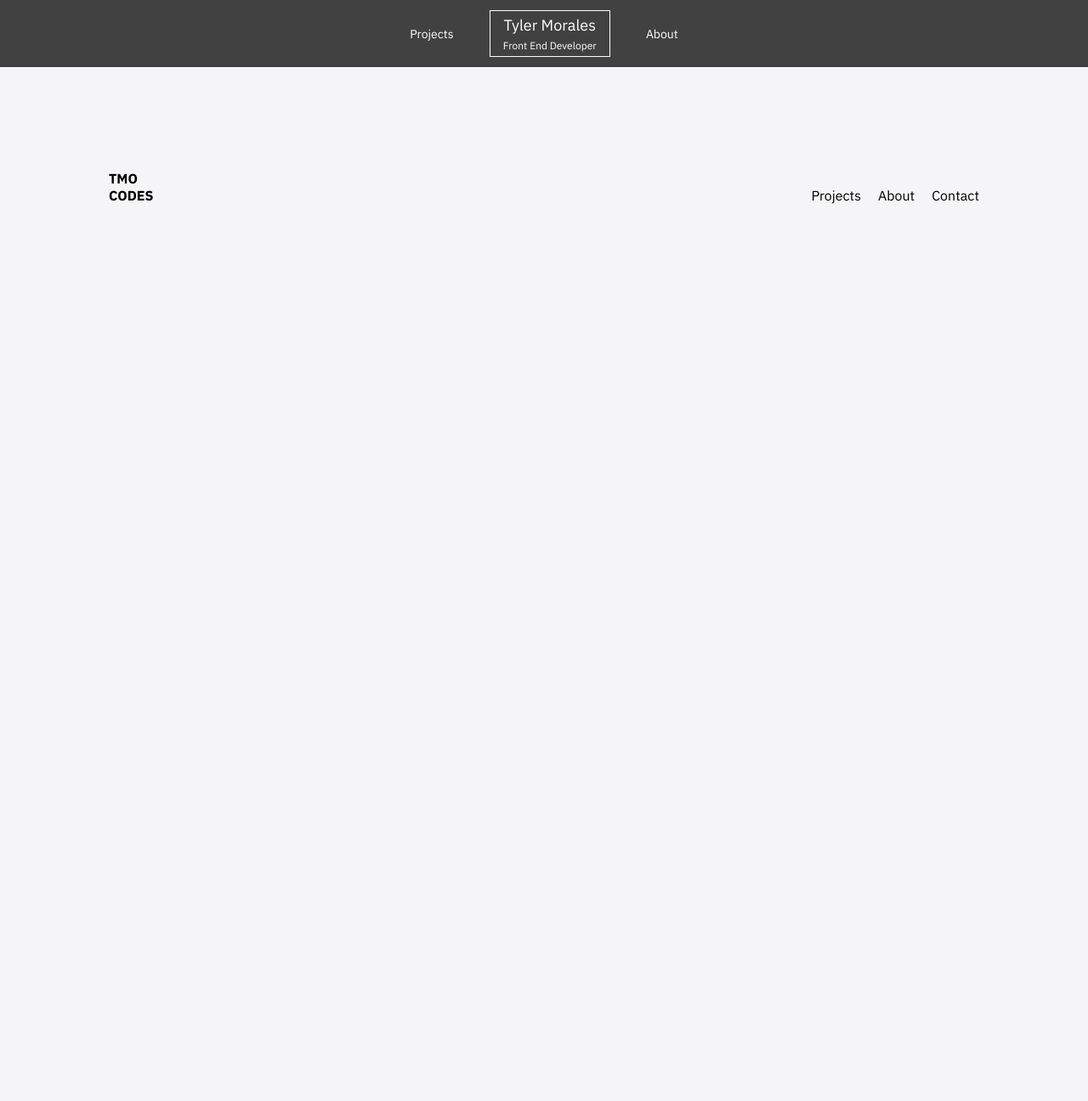
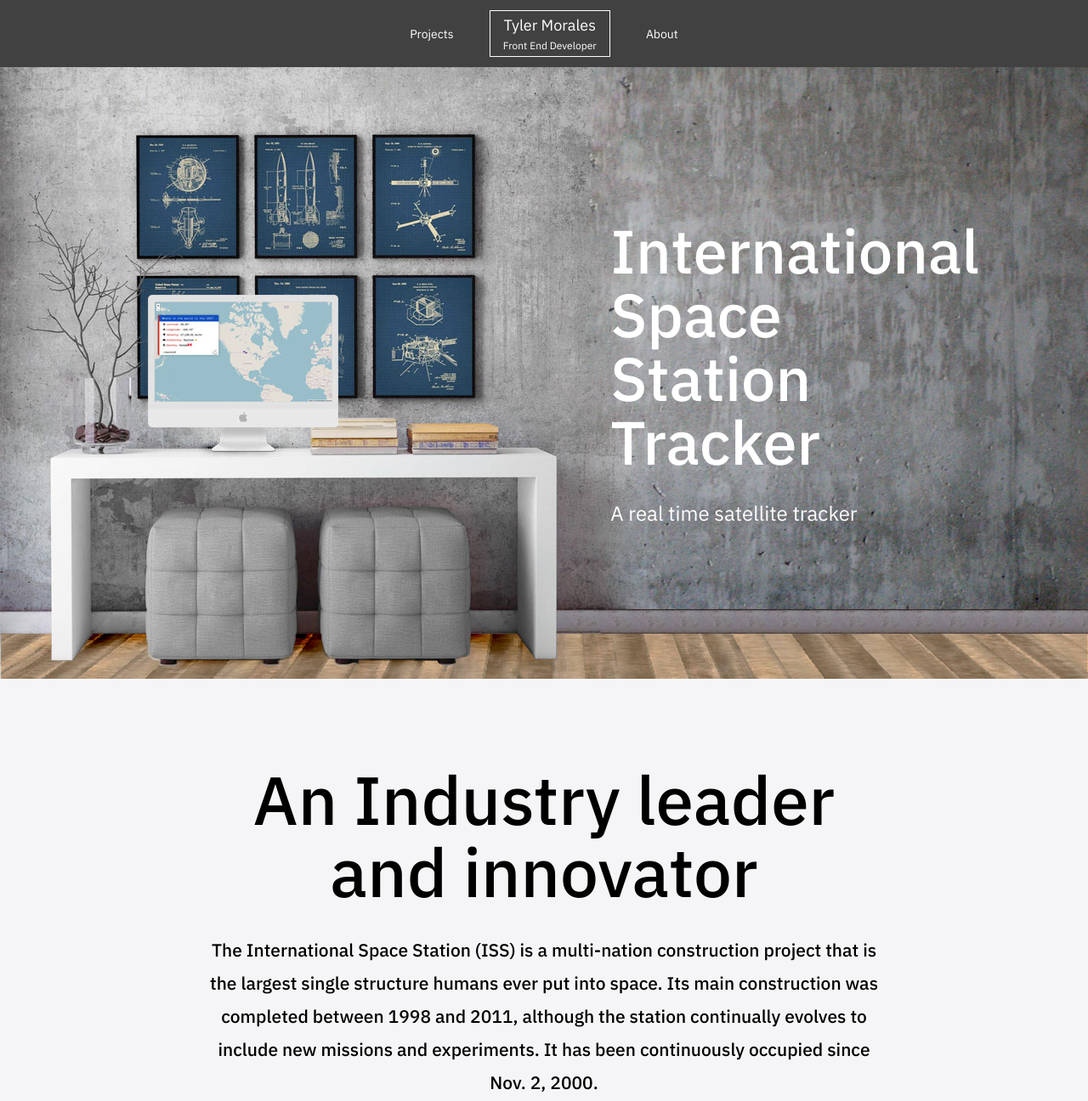
Before and after one commit to tyler-morales/portfolio-vue, a Vue app: page /iss_tracker in a window 1280 px wide. Shown: the top 1296 px of the page at 85% size. Before the commit the page ends 800 px from the top, so only its background shows below. Built offline with nearby package versions, Linux system fonts and the light colour scheme.

Commit message:
✨ Add project intro, snipets and situation

```diff
--- a/src/styles/2-base/typography.scss
+++ b/src/styles/2-base/typography.scss
@@ -37,7 +37,6 @@ h2 {
 
   @include breakpoint(sm) {
     font-size: 36px;
-    // line-height: 35px;
   }
 }
 
@@ -59,7 +58,7 @@ h3 {
 
 h4 {
   font-size: 24px;
-  line-height: 28px;
+  line-height: 32px;
   font-weight: 400;
 
   @include breakpoint(sm) {
--- a/src/views/ISSTracker.vue
+++ b/src/views/ISSTracker.vue
@@ -1,5 +1,70 @@
 <template>
-  <div class="project"></div>
+  <div class="project">
+    <!-- HERO -->
+    <div class="hero">
+      <div class="container">
+        <div class="text">
+          <h1 class="multiline-strikethrough">
+            International Space Station Tracker
+          </h1>
+          <h4>A real time satellite tracker</h4>
+        </div>
+      </div>
+    </div>
+
+    <!-- MAIN CONTENT -->
+    <main>
+      <section class="intro">
+        <h2 class="intro--title">An Industry leader and innovator</h2>
+        <p>
+          The International Space Station (ISS) is a multi-nation construction
+          project that is the largest single structure humans ever put into
+          space. Its main construction was completed between 1998 and 2011,
+          although the station continually evolves to include new missions and
+          experiments. It has been continuously occupied since Nov. 2, 2000.
+        </p>
+      </section>
+
+      <!-- SNIPPETS -->
+      <section id="quickfacts" class="snippets">
+        <h3 class="">Snippets</h3>
+        <div class="snippet-list">
+          <ul class="snippet">
+            <li class="snippet-list--title">Technologies</li>
+            <li>HTML</li>
+            <li>SCSS/CSS</li>
+            <li>Vanilla Javascript</li>
+            <li>Vue JS</li>
+            <li>Hugo</li>
+          </ul>
+          <ul class="snippet">
+            <li class="snippet-list--title">What I learned</li>
+            <li>API Intergration</li>
+            <li>Async-await Functions</li>
+            <li>HTML Data Themes</li>
+          </ul>
+          <ul class="snippet">
+            <li class="snippet-list--title">Date</li>
+            <li>June 2020</li>
+          </ul>
+          <ul class="snippet">
+            <li class="snippet-list--title">Codebase</li>
+            <li>Github</li>
+          </ul>
+        </div>
+      </section>
+
+      <!-- SITUATION -->
+      <section class="situation">
+        <h3 class="">The Situation</h3>
+        <p>
+          We need an interactive and real-time view of the ISS with a modern
+          design
+        </p>
+        <h5>–ISS Comission</h5>
+      </section>
+    </main>
+  </div>
 </template>
 
 <script>
@@ -7,19 +72,191 @@ export default {}
 </script>
 
 <style lang="scss" scoped>
+main {
+  display: grid;
+  gap: 200px;
+  width: 70vw;
+  margin: 0 auto;
+  margin-top: 100px;
+
+  @include breakpoint(sm) {
+    width: auto;
+    padding: 20px;
+  }
+  @include breakpoint(sm) {
+    gap: 50px;
+    margin-top: 50px;
+  }
+
+  .intro {
+    max-width: 800px;
+    text-align: center;
+    margin: 0 auto;
+
+    @include breakpoint(md) {
+      text-align: left;
+      width: auto;
+    }
+
+    &--title {
+      font-size: 80px;
+      line-height: 1.0625;
+      margin-bottom: 30px;
+
+      @include breakpoint(md) {
+        font-size: 60px;
+        font-weight: 500;
+      }
+
+      @include breakpoint(sm) {
+        font-size: 25px;
+      }
+    }
+
+    p {
+      font-weight: 500;
+    }
+  }
+
+  .snippets {
+    h3 {
+      background-color: black;
+      color: white;
+      padding: 10px;
+      display: inline-block;
+      margin-bottom: 50px;
+    }
+
+    .snippet-list {
+      display: grid;
+      grid-template-columns: repeat(2, 1fr);
+      gap: 50px 80px;
+
+      @include breakpoint(md) {
+        grid-template-columns: 1fr;
+      }
+
+      @include breakpoint(sm) {
+        gap: 30px 80px;
+      }
+
+      &--title {
+        border-bottom: 1px solid var(--black);
+        margin-bottom: 20px;
+        padding-bottom: 15px;
+        font-weight: 600;
+      }
+
+      li:not(:first-child) {
+        display: inline;
+        margin-right: 15px;
+      }
+
+      li:first-child::after {
+        content: '';
+      }
+
+      li:last-child::after {
+        content: '';
+      }
+
+      li::after {
+        content: '|';
+        padding-right: 10px;
+        padding-left: 20px;
+      }
+    }
+  }
+
+  .situation {
+    h3 {
+      background-color: black;
+      color: white;
+      padding: 10px;
+      display: inline-block;
+      margin-bottom: 50px;
+    }
+
+    p {
+      font-size: 80px;
+      line-height: 97px;
+      margin-bottom: 40px;
+
+      @include breakpoint(md) {
+        font-size: 50px;
+        line-height: 60px;
+      }
+
+      @include breakpoint(sm) {
+        font-size: 22px;
+        line-height: 30px;
+      }
+    }
+  }
+}
+
+// .multiline-strikethrough {
+//   display: inline;
+//   // font-size: 4rem;
+//   // line-height 1em;
+//   background-image: linear-gradient(
+//     transparent 0.8ex,
+//     Rgb($color-secondary) 0.8ex,
+//     Rgb($color-secondary) 1.5ex,
+//     transparent 1.5ex
+//   );
+// }
 .project {
-  padding-top: 150px;
-  max-width: 80vw;
-  margin: 0 auto;
+  padding-top: 79px;
+  // max-width: 80vw;
+  // margin: 0 auto;
 
   @include breakpoint(md) {
-    padding: 50px;
+    // padding: 50px;
     padding-top: 75px;
   }
 
   @include breakpoint(sm) {
-    padding: 20px;
-    padding-top: 75px;
+    // padding: 20px;
+    padding-top: 68px;
+  }
+
+  .hero {
+    height: 720px;
+    background-image: url('../assets/images/iss_tracker/banner.jpg');
+    background-repeat: no-repeat;
+    background-size: cover;
+
+    @include breakpoint(md) {
+      height: 360px;
+    }
+
+    .container {
+      height: 100%;
+      max-width: 80vw;
+      margin: 0 auto;
+      display: grid;
+      grid-template-columns: 1fr 1fr;
+      gap: 240px;
+      align-items: center;
+
+      @include breakpoint(sm) {
+        grid-template-columns: 1fr;
+        gap: 0;
+        text-align: center;
+      }
+
+      .text {
+        max-width: 600px;
+        grid-column: 2;
+        color: var(--white);
+        line-height: 75px;
+
+        h4 {
+          margin-top: 30px;
+        }
+      }
+    }
   }
 }
 </style>
```
Also changed, not shown: src/assets/images/iss_tracker/banner.jpg.
